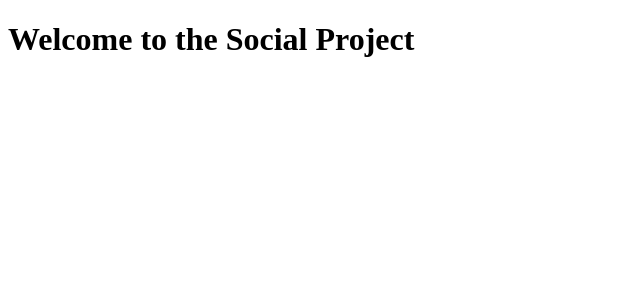
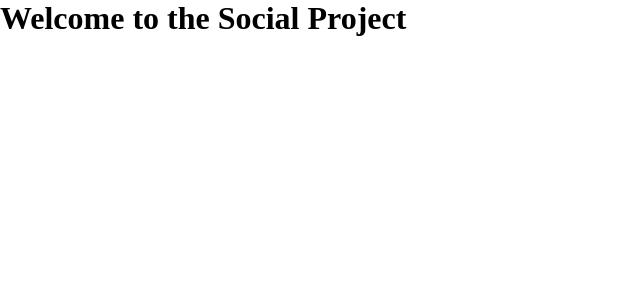
Before and after one commit to EwertonHecsley/react-project-social, a React (Vite) app: page / in a window 1280 px wide. Shown: the top 300 px of the page, without its empty margins (0-640 px from the left). Built offline with nearby package versions, Linux system fonts and the light colour scheme.

Commit message:
chore: config global scss

```diff
--- /dev/null
+++ b/src/index.scss
@@ -0,0 +1,5 @@
+*{
+    margin: 0;
+    padding: 0;
+    box-sizing: border-box;
+}
--- a/src/main.jsx
+++ b/src/main.jsx
@@ -2,6 +2,7 @@ import { StrictMode } from 'react'
 import { createRoot } from 'react-dom/client'
 import App from './App.jsx'
 import { BrowserRouter } from 'react-router-dom'
+import './index.scss'
 
 createRoot(document.getElementById('root')).render(
   <StrictMode>
```
Also changed, not shown: src/pages/home/Home.jsx (added).
